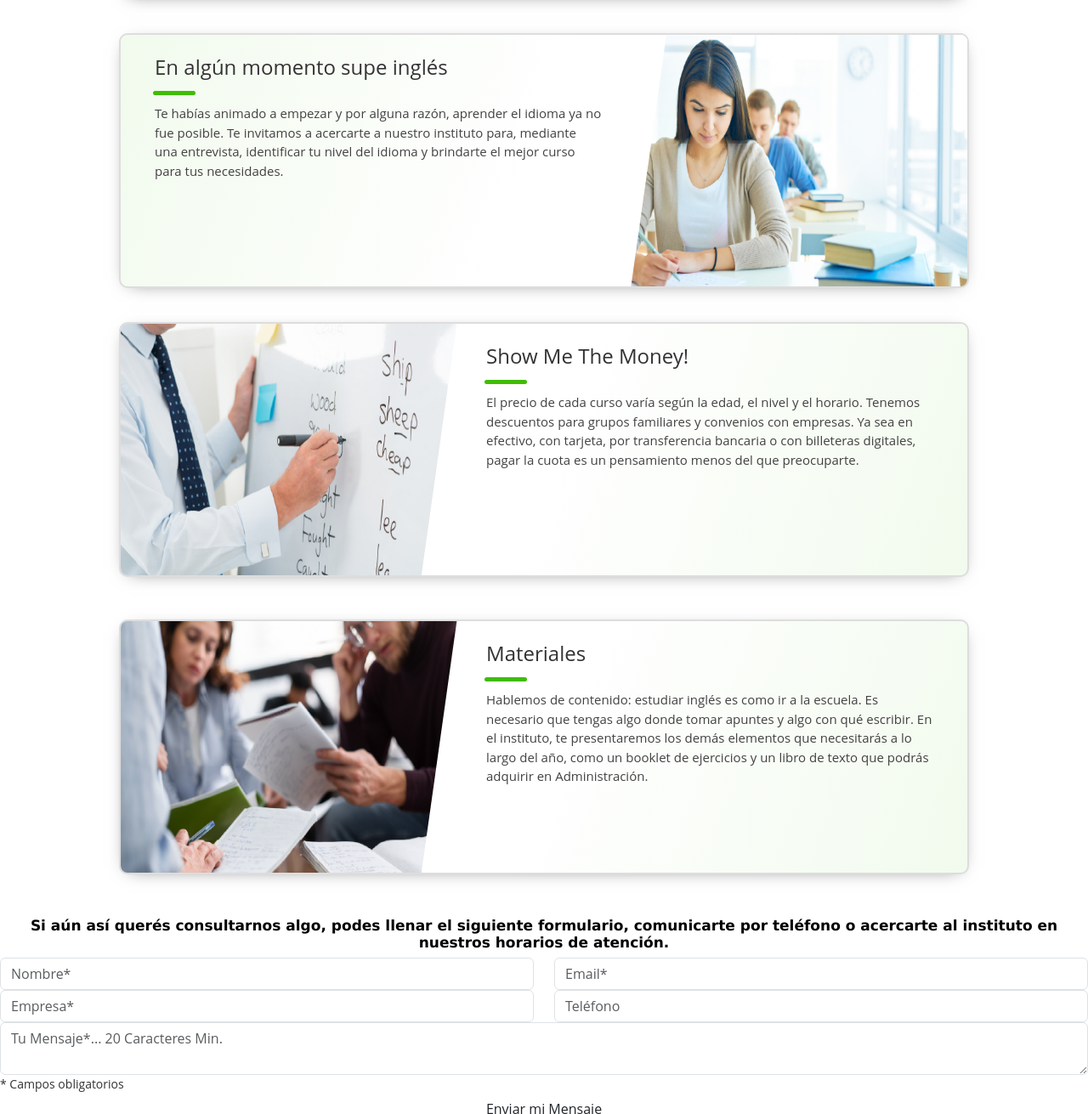
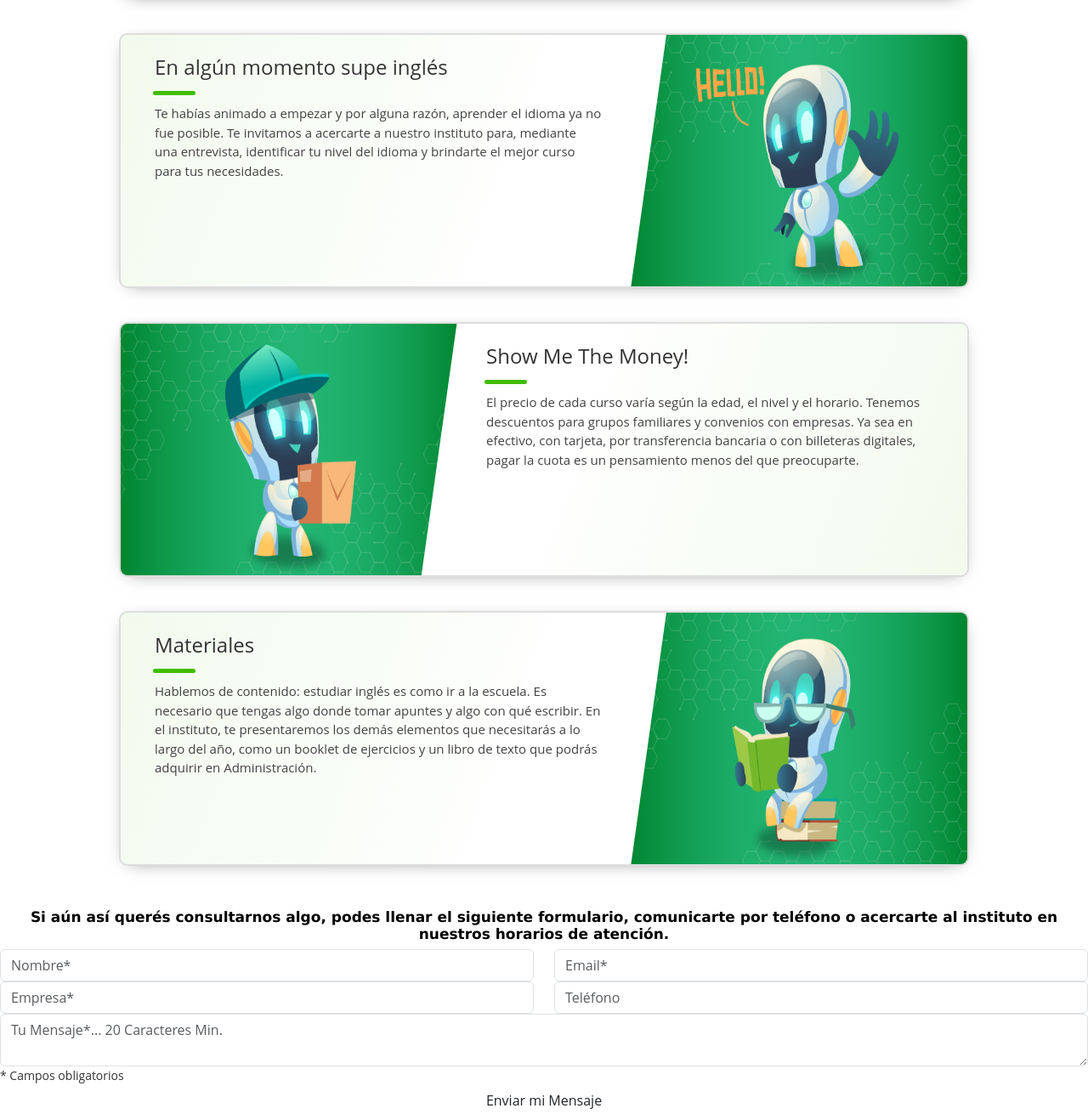
Before and after one commit to p3nguincarol/CEP, a website: page pages/contacto.html in a window 1280 px wide. Shown: the part 519-1830 px from the top of the page at 85% size. Drawn offline with nearby package versions, Linux system fonts and the light colour scheme.

Commit message:
subir archivos

```diff
--- a/pages/contacto.html
+++ b/pages/contacto.html
@@ -71,7 +71,7 @@
       <div class="projcard-container">
         <div class="projcard projcard-green">
           <div class="projcard-innerbox">
-            <img class="projcard-img" src="../img/index/fotos/talleres/chitchat.webp" />
+            <img class="projcard-img" src="../img/index/fotos/FAQ/FAQ1.webp" />
             <div class="projcard-textbox">
               <div class="projcard-title">No sé inglés</div>
               <div class="projcard-bar"></div>
@@ -83,7 +83,7 @@
         </div>
         <div class="projcard projcard-green">
           <div class="projcard-innerbox">
-            <img class="projcard-img" src="../img/index/fotos/talleres/internacional.webp" />
+            <img class="projcard-img" src="../img/index/fotos/FAQ/FAQ2.webp" />
             <div class="projcard-textbox">
               <div class="projcard-title">En algún momento supe inglés</div>
               <div class="projcard-bar"></div>
@@ -95,7 +95,7 @@
         </div>
         <div class="projcard projcard-green">
           <div class="projcard-innerbox">
-            <img class="projcard-img" src="../img/index/fotos/talleres/incompany.webp" />
+            <img class="projcard-img" src="../img/index/fotos/FAQ/FAQ3.webp" />
             <div class="projcard-textbox">
               <div class="projcard-title">Show Me The Money!</div>
               <div class="projcard-bar"></div>
@@ -106,10 +106,9 @@
             </div>
           </div>
         </div>
-        <div class="projcard-container">
         <div class="projcard projcard-green">
           <div class="projcard-innerbox">
-              <img class="projcard-img" src="../img/index/fotos/talleres/chitchat.webp" />
+            <img class="projcard-img" src="../img/index/fotos/FAQ/FAQ4.webp" />
             <div class="projcard-textbox">
               <div class="projcard-title">Materiales</div>
               <div class="projcard-bar"></div>
```
Also changed, not shown: fonts/Helvetica-Bold.ttf (deleted), fonts/Helvetica-BoldOblique.ttf (deleted), fonts/Helvetica-Oblique.ttf (deleted), fonts/Helvetica.ttf (deleted), fonts/helvetica-compressed-5871d14b6903a.otf (deleted), fonts/helvetica-light-587ebe5a59211.ttf (deleted), fonts/helvetica-rounded-bold-5871d05ead8de.otf (deleted), img/index/fondos/SL-011719-17920-65.jpg (deleted), img/index/fotos/FAQ/FAQ1.webp (added), img/index/fotos/FAQ/FAQ2.webp (added), img/index/fotos/FAQ/FAQ3.webp (added), img/index/fotos/FAQ/FAQ4.webp (added), img/index/navegacion/navderecha.png (deleted), img/index/navegacion/navizquierda.png (deleted), 3 more files, 1 other file. Lines whose indentation alone changed are shown as unchanged.
